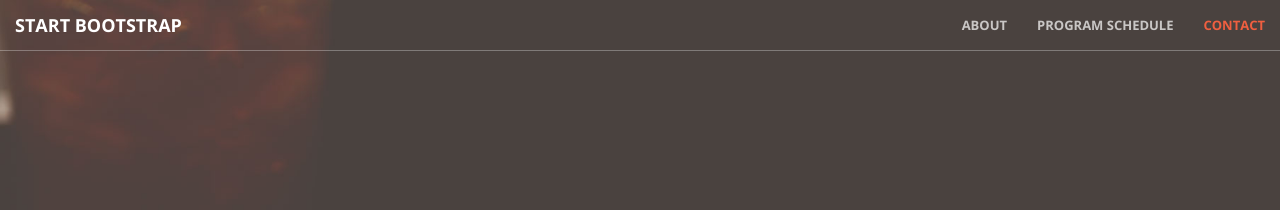
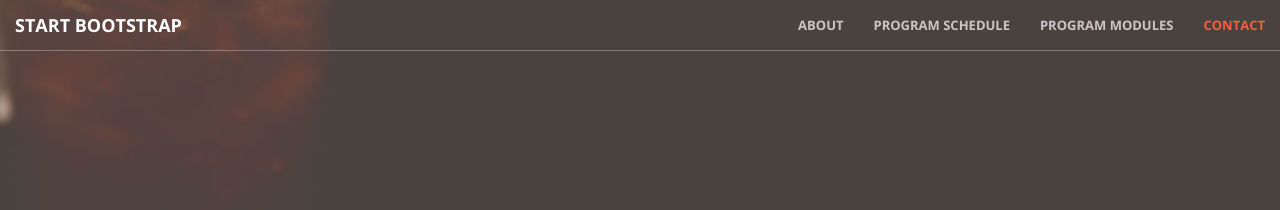
Before and after one commit to jkimOTD/jkimOTD.github.io, a Jekyll site: the page built from index.html, in a window 1280 px wide. Shown: the top 210 px of the page. Built offline with Jekyll 4.4.1, drawn with Linux system fonts in a browser that asks for light colours.

Commit message:
Update nav.html

```diff
--- a/_includes/nav.html
+++ b/_includes/nav.html
@@ -17,8 +17,11 @@
                 <li>
                     <a class="page-scroll" href="#about">About</a>
                 </li>
+                 <li>
+                    <a class="page-scroll" href="#about">Program Schedule</a>
+                </li>
                 <li>
-                    <a class="page-scroll" href="#portfolio">Program Schedule</a>
+                    <a class="page-scroll" href="#portfolio">Program Modules</a>
                 </li>
                 <li>
                     <a class="page-scroll" href="#contact">Contact</a>
```
